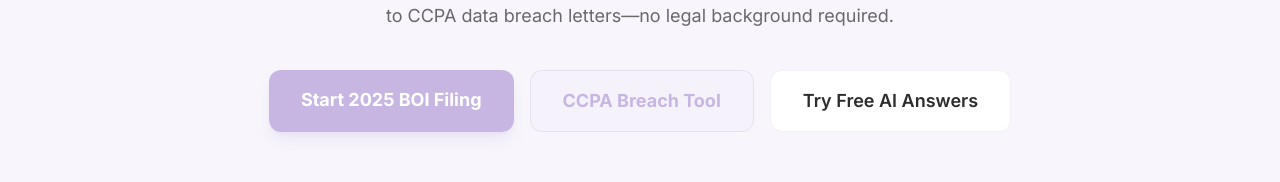
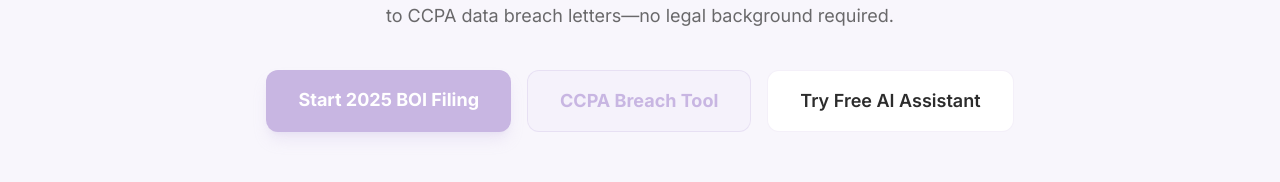
Before and after one commit to lynette367/legal_site, a Next.js app: page / in a window 1280 px wide. Shown: the part 382-564 px from the top of the page. Built offline with nearby package versions, Linux system fonts and the light colour scheme; no server answers.

Commit message:
fix: retry deployment

```diff
--- a/app/page.tsx
+++ b/app/page.tsx
@@ -70,7 +70,7 @@ export default function HomePage() {
             href="/legal-qa"
             className="rounded-xl border border-border-lavender bg-white px-8 py-4 text-lg font-semibold text-text-primary transition hover:border-primary-lavender hover:bg-bg-card"
           >
-            Try Free AI Answers
+            Try Free AI Assistant
           </Link>
         </div>
       </section>
```
